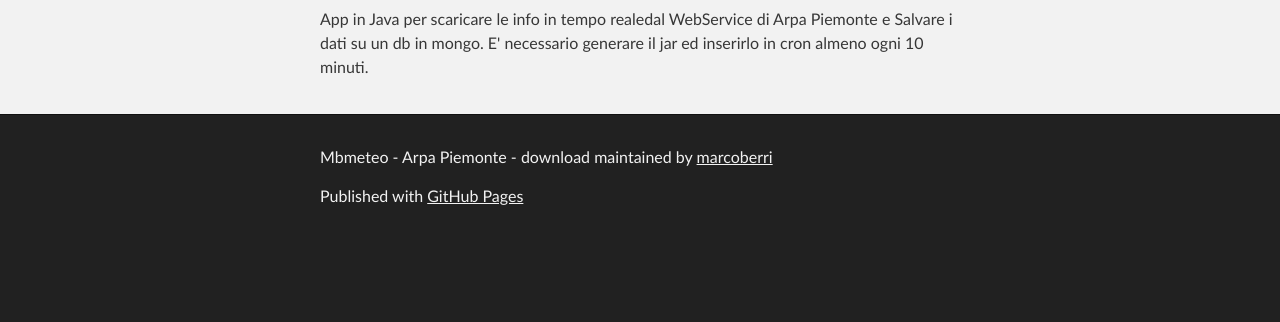
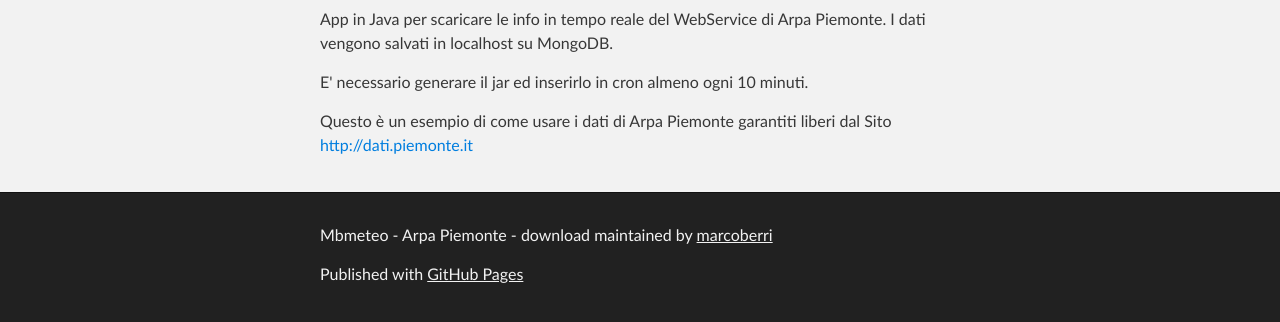
Before and after one commit to marcoberri/meteoArpaPiemonteDownload, a plain HTML site: page index.html in a window 1280 px wide. Shown: the part 380-702 px from the top of the page. Drawn offline with Linux system fonts and the light colour scheme.

```diff
--- a/index.html
+++ b/index.html
@@ -34,8 +34,15 @@
         <h1>
 <a name="mbmeteoarpapiemontedownload" class="anchor" href="#mbmeteoarpapiemontedownload"><span class="octicon octicon-link"></span></a>MBMeteoArpaPiemonteDownload</h1>
 
-<p>App in Java per scaricare le info in tempo realedal WebService di Arpa Piemonte e Salvare i dati su un db in mongo.
-E' necessario generare il jar ed inserirlo in cron almeno ogni 10 minuti.</p>
+<p>App in Java per scaricare le info in tempo reale del WebService di Arpa Piemonte.
+I dati vengono salvati in localhost su MongoDB.</p>
+
+<p>E' necessario generare il jar ed inserirlo in cron almeno ogni 10 minuti.</p>
+
+<h1></h1>
+
+<p>Questo è un esempio di come usare i dati di Arpa Piemonte garantiti liberi dal Sito
+<a href="http://dati.piemonte.it"></a><a href="http://dati.piemonte.it">http://dati.piemonte.it</a></p>
       </section>
     </div>
 
--- a/params.json
+++ b/params.json
@@ -1 +1 @@
-{"name":"Mbmeteo - Arpa Piemonte - download","tagline":"Download Info From Arpa Piemonte Meteo Service","body":"MBMeteoArpaPiemonteDownload\r\n=======\r\n\r\nApp in Java per scaricare le info in tempo realedal WebService di Arpa Piemonte e Salvare i dati su un db in mongo.\r\nE' necessario generare il jar ed inserirlo in cron almeno ogni 10 minuti.\r\n","google":"","note":"Don't delete this file! It's used internally to help with page regeneration."}
+{"name":"Mbmeteo - Arpa Piemonte - download","tagline":"Download Info From Arpa Piemonte Meteo Service","body":"MBMeteoArpaPiemonteDownload\r\n=======\r\n\r\nApp in Java per scaricare le info in tempo reale del WebService di Arpa Piemonte.\r\nI dati vengono salvati in localhost su MongoDB.\r\n\r\nE' necessario generare il jar ed inserirlo in cron almeno ogni 10 minuti.\r\n\r\n=======\r\n\r\nQuesto è un esempio di come usare i dati di Arpa Piemonte garantiti liberi dal Sito\r\n<a href=\"http://dati.piemonte.it\">http://dati.piemonte.it</a>\r\n\r\n\r\n","google":"","note":"Don't delete this file! It's used internally to help with page regeneration."}
```
